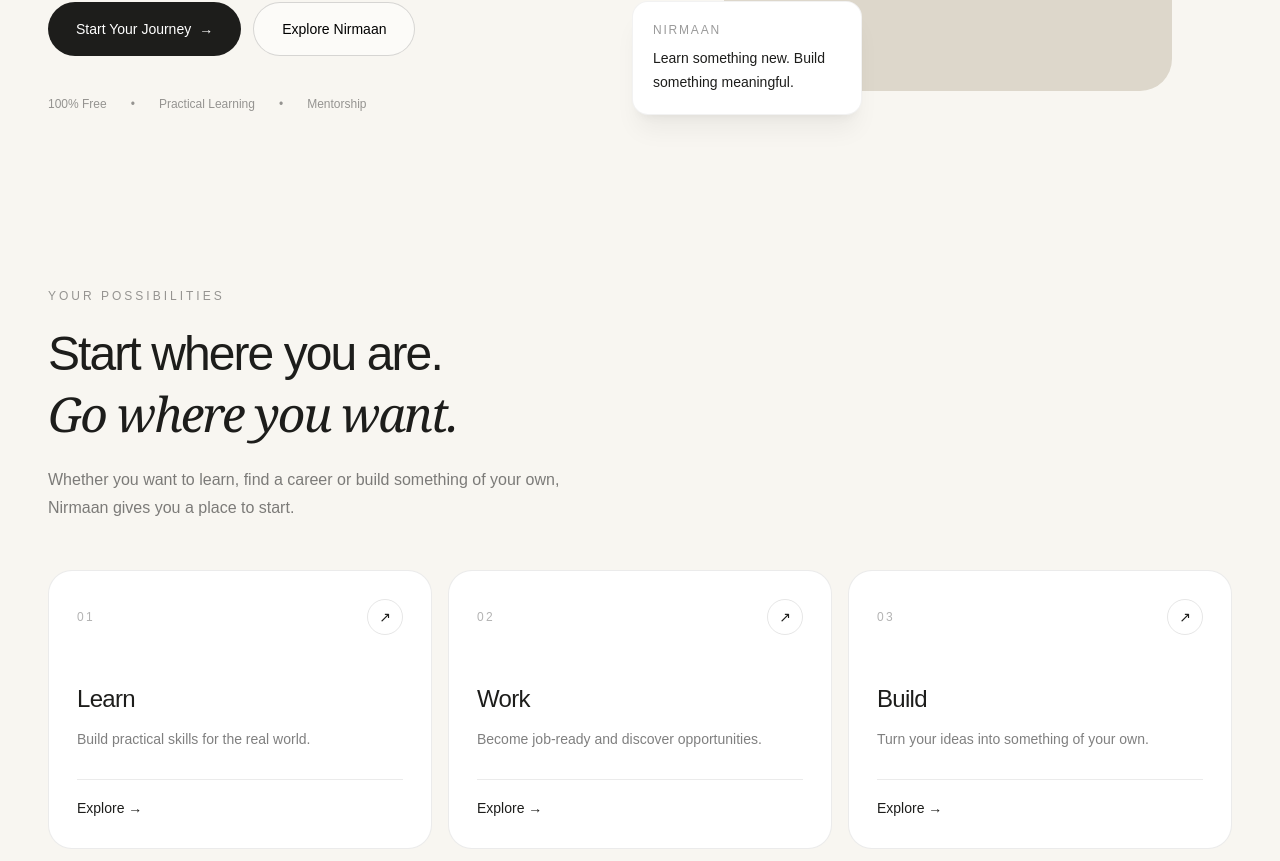
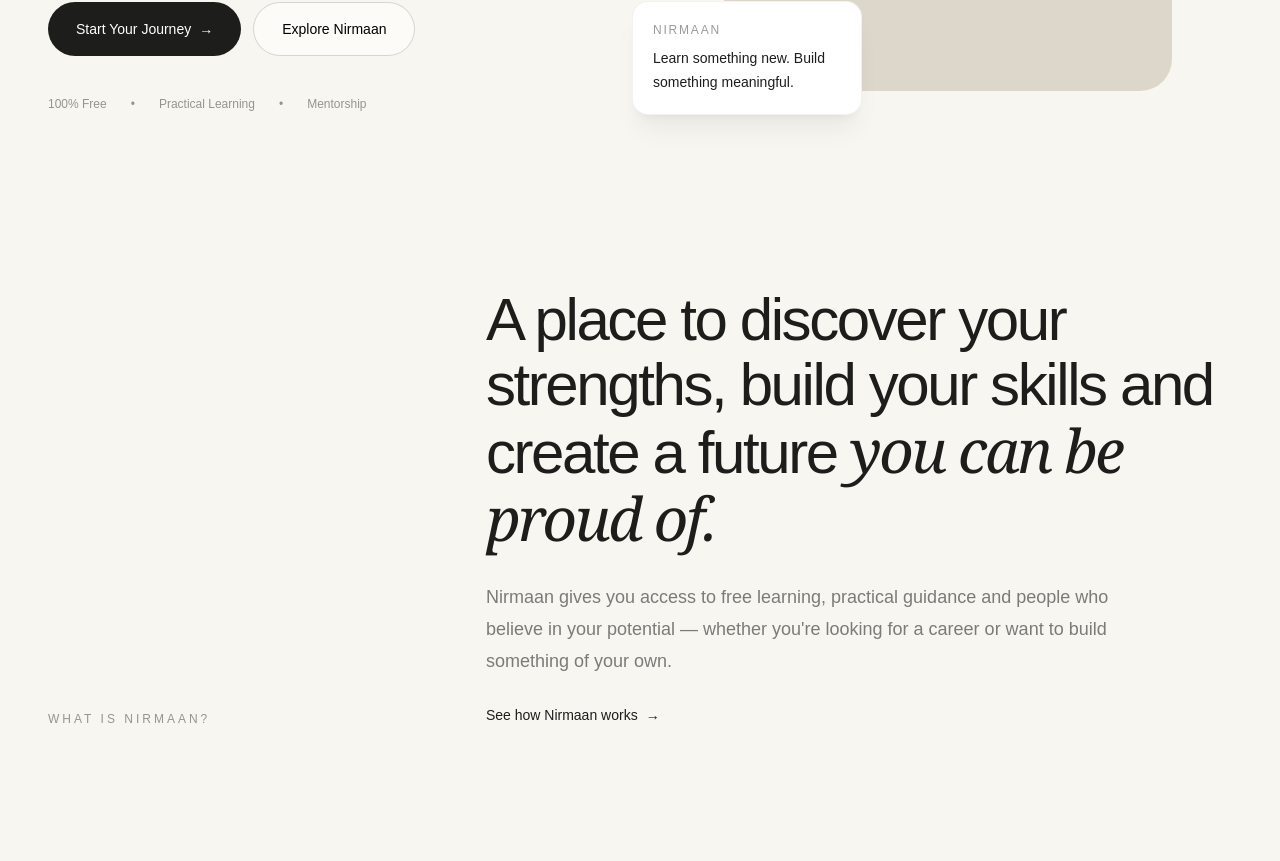
Before and after one commit to BeAnirva/NIRMAAN, a Next.js app: page / in a window 1280 px wide. Shown: the part 659-1520 px from the top of the page. Built offline with nearby package versions, Linux system fonts and the light colour scheme.

Commit message:
Update page.tsx

```diff
--- a/src/app/page.tsx
+++ b/src/app/page.tsx
@@ -16,6 +16,8 @@
       {/* Hero */}
       <Hero />
 
+      <AboutNirmaan />
+
       {/* What you can do with Nirmaan */}
       <Paths />
 
```
